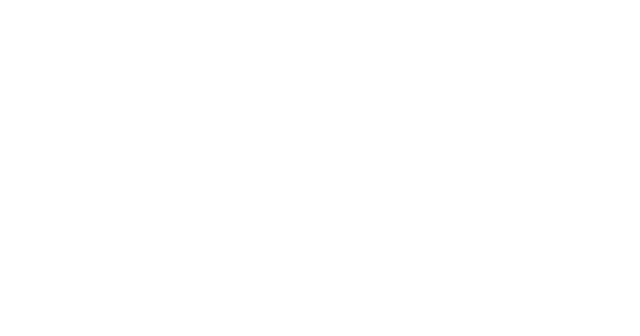
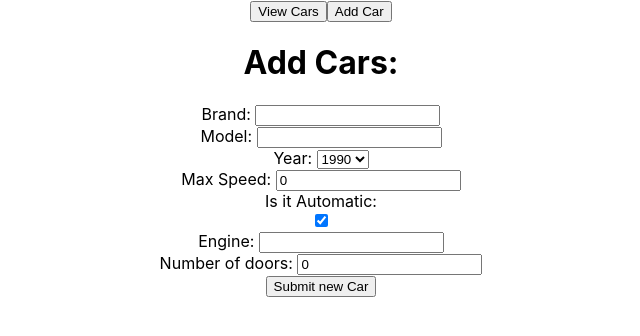
Before and after one commit to aleksandarkacar/react-cars-app, a React (Create React App) app: page /add in a window 1280 px wide. Shown: the top 336 px of the page, without its empty margins (319-959 px from the left). Built offline with nearby package versions, Linux system fonts and the light colour scheme.

Commit message:
Treci Zadatak Zavrsen

```diff
--- a/src/App.css
+++ b/src/App.css
@@ -36,3 +36,10 @@
     transform: rotate(360deg);
   }
 }
+
+table,
+th,
+td {
+  border: 1px solid;
+  border-collapse: collapse;
+}
--- a/src/App.js
+++ b/src/App.js
@@ -1,18 +1,28 @@
 import logo from "./logo.svg";
 import "./App.css";
+import { BrowserRouter, Link, Redirect, Route, Switch } from "react-router-dom";
 import { AppCars } from "./pages/AppCars";
-import { BrowserRouter, Redirect, Route, Switch } from "react-router-dom";
+import { AddCars } from "./pages/AddCars";
 
 function App() {
   return (
-    <div>
+    <div className="App">
       <BrowserRouter>
+        <Link to={"/cars"}>
+          <button>View Cars</button>
+        </Link>
+        <Link to={"/add"}>
+          <button>Add Car</button>
+        </Link>
         <Switch>
           <Route exact path={"/"}>
             <Redirect to={"/cars"} />
           </Route>
           <Route path={"/cars"}>
             <AppCars />
+          </Route>
+          <Route path={"/add"}>
+            <AddCars />
           </Route>
         </Switch>
       </BrowserRouter>
--- /dev/null
+++ b/src/components/CarSubmitForm.js
@@ -0,0 +1,81 @@
+export const CarSubmitForm = ({ newCar, setNewCar, handleOnSubmitCar }) => {
+  const yearArray = [...Array(29).keys()];
+
+  return (
+    <form onSubmit={handleOnSubmitCar}>
+      <div>
+        <label>Brand: </label>
+        <input
+          value={newCar.brand}
+          onChange={(e) => setNewCar({ ...newCar, brand: e.target.value })}
+        ></input>
+      </div>
+
+      <div>
+        <label>Model: </label>
+        <input
+          value={newCar.model}
+          onChange={(e) => setNewCar({ ...newCar, model: e.target.value })}
+        ></input>
+      </div>
+
+      <div>
+        <label>Year: </label>
+        <select
+          type="combo"
+          value={newCar.year}
+          onChange={(e) => setNewCar({ ...newCar, year: e.target.value })}
+        >
+          {yearArray.map((year) => {
+            year = year + 1990;
+            return <option value={year}>{year}</option>;
+          })}
+        </select>
+      </div>
+
+      <div>
+        <label>Max Speed: </label>
+        <input
+          type="number"
+          value={newCar.maxSpeed}
+          onChange={(e) => setNewCar({ ...newCar, maxSpeed: e.target.value })}
+        ></input>
+      </div>
+
+      <label>Is it Automatic: </label>
+      <div>
+        <input
+          type="checkbox"
+          value={newCar.isAutomatic}
+          checked={newCar.isAutomatic}
+          onChange={(e) => {
+            setNewCar({ ...newCar, isAutomatic: !newCar.isAutomatic });
+          }}
+        ></input>
+      </div>
+
+      <div>
+        <label>Engine: </label>
+        <input
+          value={newCar.engine}
+          onChange={(e) => setNewCar({ ...newCar, engine: e.target.value })}
+        ></input>
+      </div>
+
+      <div>
+        <label>Number of doors: </label>
+        <input
+          type="number"
+          value={newCar.numberOfDoors}
+          onChange={(e) =>
+            setNewCar({ ...newCar, numberOfDoors: e.target.value })
+          }
+        ></input>
+      </div>
+
+      <div>
+        <button type="submit">Submit new Car</button>
+      </div>
+    </form>
+  );
+};
--- /dev/null
+++ b/src/components/ListCars.js
@@ -0,0 +1,35 @@
+export const ListCars = ({ cars }) => {
+  return (
+    <table>
+      <tr>
+        <th>Brand:</th>
+        <th>Model:</th>
+        <th>Year:</th>
+        <th>Max Speed:</th>
+        <th>Automatic:</th>
+        <th>Engine:</th>
+        <th>Number of doors</th>
+      </tr>
+      {cars.map((car) => {
+        console.log(car.isAutomatic);
+        return (
+          <tr key={car.id}>
+            <td>{car.brand}</td>
+
+            <td>{car.model}</td>
+
+            <td>{car.year}</td>
+
+            <td>{car.maxSpeed}</td>
+
+            <td>{car.isAutomatic ? "Yes" : "No"}</td>
+
+            <td>{car.engine}</td>
+
+            <td>{car.numberOfDoors}</td>
+          </tr>
+        );
+      })}
+    </table>
+  );
+};
--- /dev/null
+++ b/src/pages/AddCars.js
@@ -0,0 +1,36 @@
+import { useState } from "react";
+import { useHistory } from "react-router-dom";
+import { CarSubmitForm } from "../components/CarSubmitForm";
+import carsService from "../services/CarsService";
+
+export const AddCars = () => {
+  const [newCar, setNewCar] = useState({
+    brand: "",
+    model: "",
+    year: 0,
+    maxSpeed: 0,
+    isAutomatic: true,
+    engine: "",
+    numberOfDoors: 0,
+  });
+  const history = useHistory();
+
+  const handleOnSubmitCar = (e) => {
+    e.preventDefault();
+
+    carsService.create(newCar);
+
+    history.push("/cars");
+  };
+
+  return (
+    <div>
+      <h1>Add Cars:</h1>
+      <CarSubmitForm
+        newCar={newCar}
+        setNewCar={setNewCar}
+        handleOnSubmitCar={handleOnSubmitCar}
+      />
+    </div>
+  );
+};
--- a/src/pages/AppCars.js
+++ b/src/pages/AppCars.js
@@ -1,6 +1,6 @@
 import carsService from "../services/CarsService";
-import { useEffect, useState } from "react";
-import { ListCars } from "./components/ListCars";
+import { useContext, useEffect, useState } from "react";
+import { ListCars } from "../components/ListCars";
 
 export const AppCars = () => {
   const [cars, setCars] = useState([]);
@@ -14,10 +14,8 @@
     handleGetCars();
   }, []);
 
-  console.log(cars);
-
   return (
-    <div>
+    <div className="App">
       <h1>AppCars:</h1>
       <ListCars cars={cars} />
     </div>
--- a/src/pages/components/ListCars.js
+++ /dev/null
@@ -1,15 +0,0 @@
-import { useParams } from "react-router-dom";
-
-export const ListCars = ({ cars }) => {
-  return (
-    <ul>
-      {cars.map((car) => {
-        <li key={car.id}>
-          Brand:{car.brand}| Model:{car.model}| Year:{car.year}| Max Speed:
-          {car.maxSpeed}| Automatic:{car.isAutomatic}| Engine:{car.engine}|
-          Number of doors:{car.numberOfDoors}|
-        </li>;
-      })}
-    </ul>
-  );
-};
--- a/src/services/CarsService.js
+++ b/src/services/CarsService.js
@@ -4,10 +4,19 @@
     this.axios = httpService.axiosInstance;
   }
 
-  getAll = () => {
-    const promise = this.axios.get("/cars");
-    const dataPromise = promise.then((response) => response.data);
-    return dataPromise;
+  getAll = async () => {
+    const response = await this.axios.get("/cars");
+    return response.data;
+  };
+
+  create = async (newCar) => {
+    if (newCar.isAutomatic) {
+      newCar.IsAutomatic = true;
+    } else {
+      newCar.isAutomatic = false;
+    }
+
+    return await this.axios.post("/cars", newCar);
   };
 }
 const carsService = new CarsService();
```
